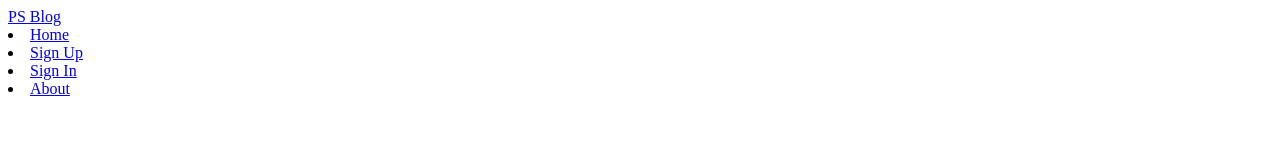
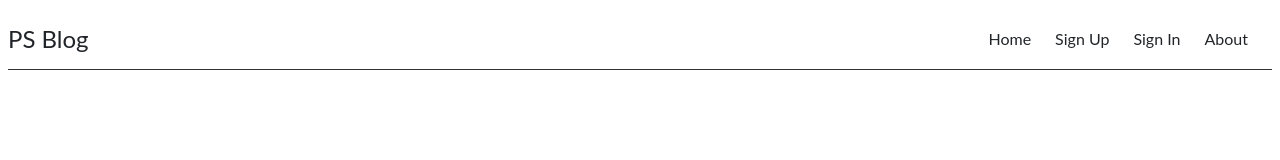
Before and after one commit to weilandia/ps-navbar, a plain HTML site: page index.html in a window 1280 px wide. Drawn offline with Linux system fonts and the light colour scheme.

Commit message:
Adds styles

```diff
--- a/index.html
+++ b/index.html
@@ -4,7 +4,7 @@
     <meta charset="utf-8">
     <meta name="viewport" content="width=device-width">
     <title>Blog - Sign Up</title>
-    <link href="index.css" rel="stylesheet" type="text/css" />
+    <link href="style.css" rel="stylesheet" type="text/css" />
   </head>
   <body>
     <header class="ps-navbar">
--- a/style.css
+++ b/style.css
@@ -0,0 +1,34 @@
+* {
+  font-family: "Lato", "Helvetica", Sans-Serif;
+  font-size: 16px;
+  font-weight: normal;
+  color: #212529;
+  text-align: left;
+  box-sizing: border-box;
+  background-color: #fff;
+}
+
+a {
+  text-decoration: none;
+}
+
+.ps-nav-brand {
+  font-size: 1.5rem;
+  margin: 1rem 0;
+}
+
+.ps-navbar {
+  display: flex;
+  justify-content: space-between;
+  border-bottom: 1px solid #333;
+  align-items: center;
+}
+
+.ps-navbar-nav {
+  display: flex;
+  list-style: none;
+}
+
+.ps-navbar-nav li {
+  margin-right: 1.5rem;
+}
```
